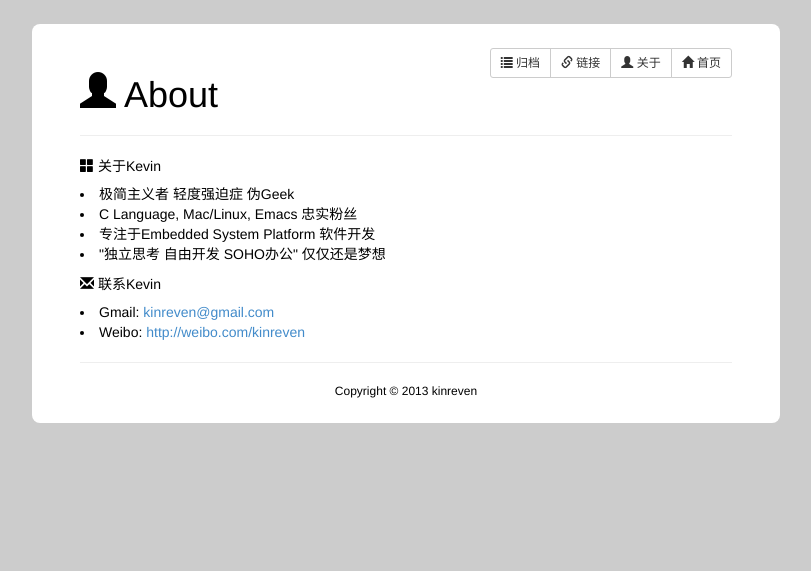
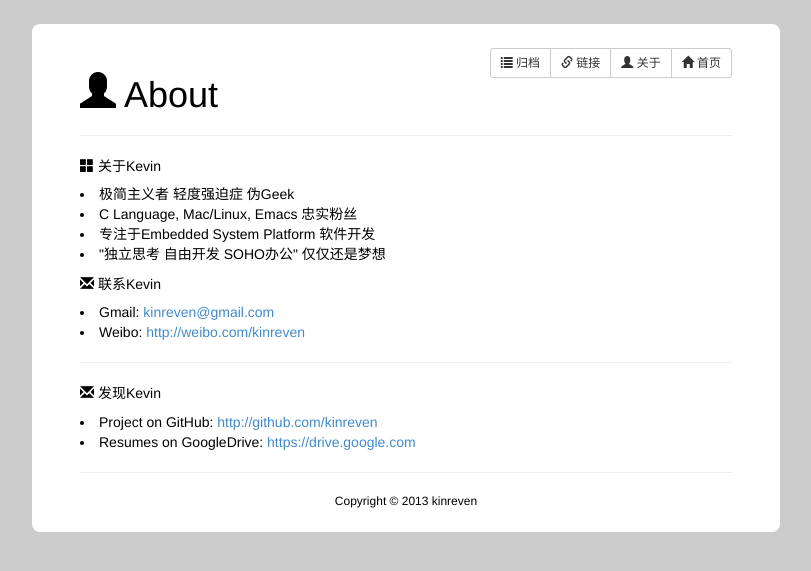
Before and after one commit to kinreven/kinreven.github.com, a Jekyll site: the page built from about/index.html, in a window 1280 px wide. Shown: the top 571 px of the page, without its empty margins (234-1045 px from the left). Built offline with Jekyll 4.4.1, drawn with Linux system fonts in a browser that asks for light colours; Markdown is read by kramdown in place of the engine named in the settings.

Commit message:
[update]

```diff
--- a/about/index.html
+++ b/about/index.html
@@ -20,5 +20,11 @@ title: About | Kevin Ren's Blog
     <li>Weibo: <a href="http://weibo.com/kinreven">http://weibo.com/kinreven</a></li>
   </p>
   <hr>
+  <h5><span class="glyphicon glyphicon-envelope"></span> 发现Kevin </h5>
+  <p class="text-muted">
+    <li>Project on GitHub: <a href="http://github.com/kinreven">http://github.com/kinreven</a></li>
+    <li>Resumes on GoogleDrive: <a href="https://drive.google.com/file/d/0B9ezmBSEh8NBOWpreHJEdDdCaGs/edit?usp=sharing">https://drive.google.com</a></li>
+  </p>
+  <hr>
   {% include footer.html %}
 </div>
--- a/links/index.html
+++ b/links/index.html
@@ -21,18 +21,18 @@ title: Links | Kevin Ren's Blog
     <script type="text/javascript" src="http://www.douban.com/service/badge/58549254/?selection=random&amp;picsize=medium&amp;hideself=on&amp;show=collection&amp;n=12&amp;hidelogo=on&amp;cat=movie%7Cbook&amp;columns=6">
     </script>
   </div>
+  <!--
   <div class="panel panel-default">
     <div class="panel-heading">
       <h3 class="panel-title">友情链接</h3>
     </div>
     <div class="panel-body">
       <ul class="list-inline">
-        <!--
         <li><a href="//kinreven.github.com">Kevin Ren's blog</a></li>
-        -->
       </ul>
     </div>
   </div>
+  -->
   <hr>
   {% include footer.html %}
 </div>
```
